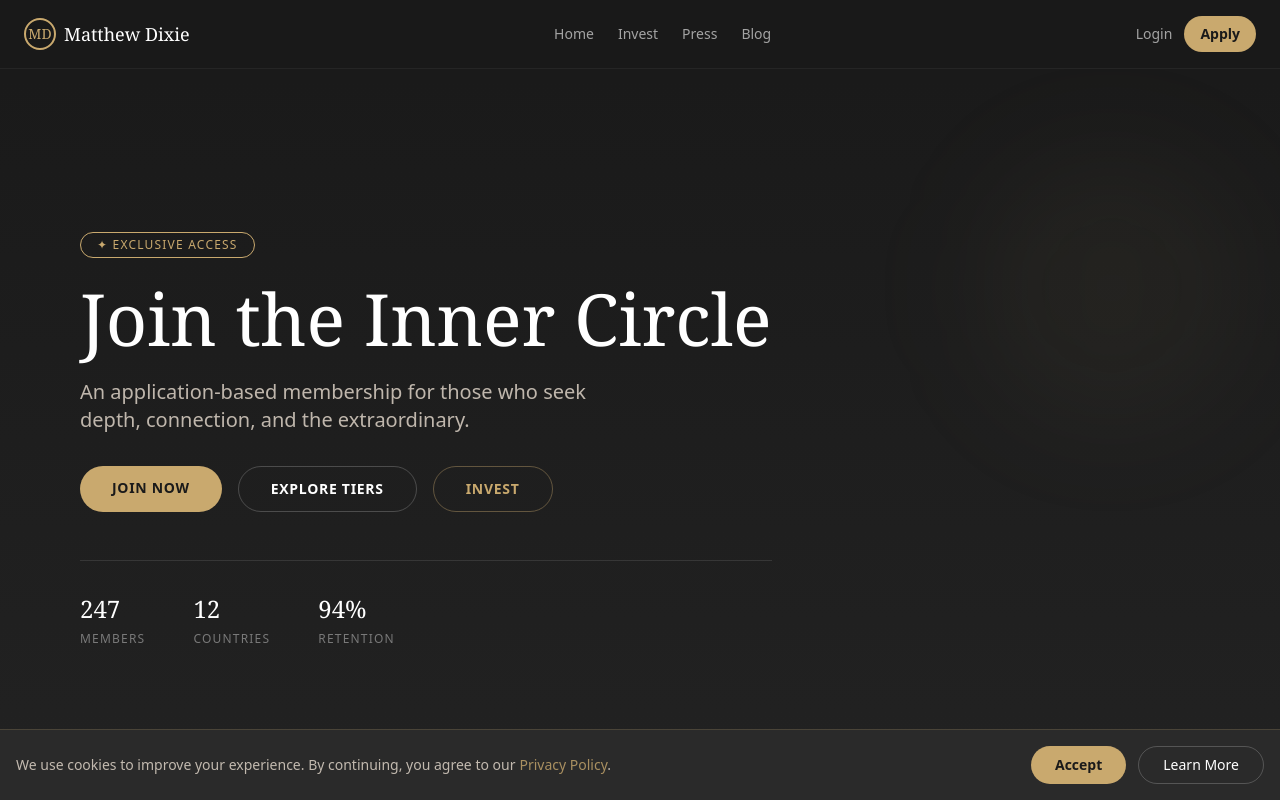
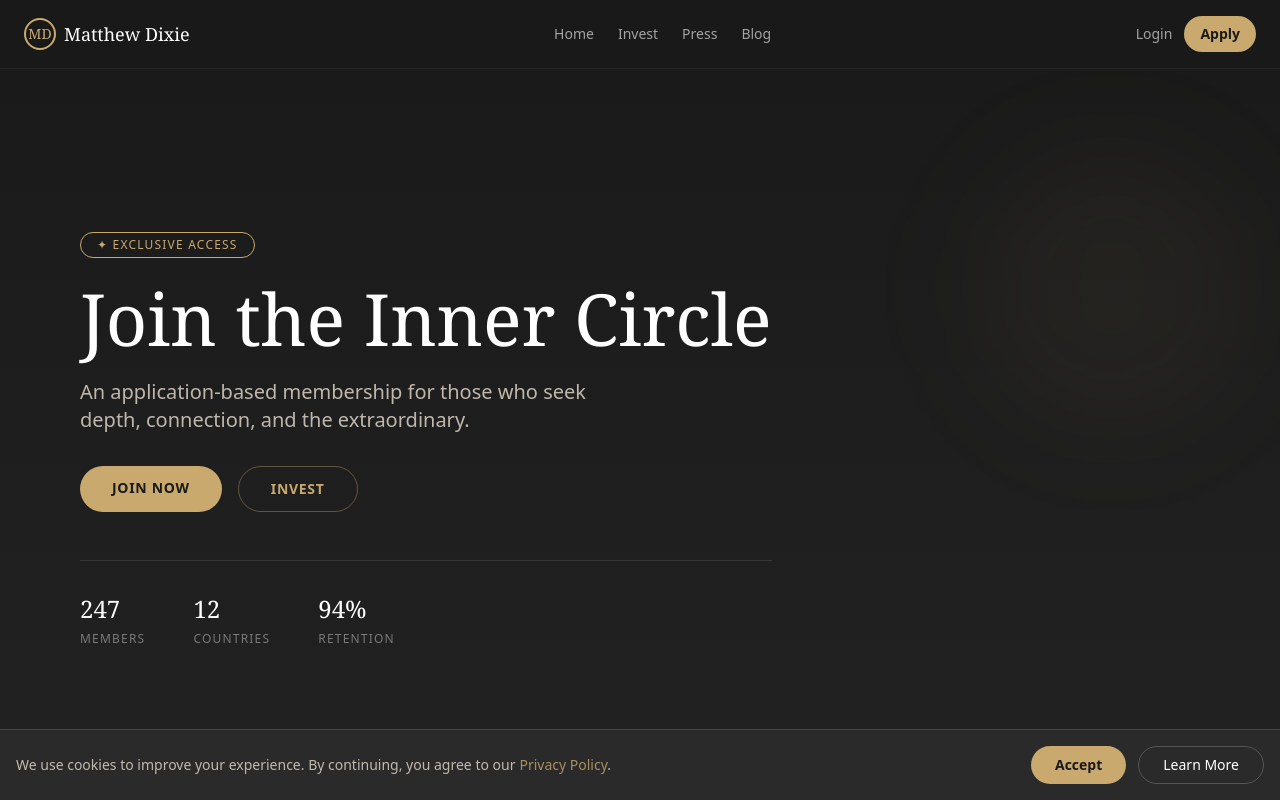
Before and after one commit to ihedioranmapromise-dev/matthew-dixie-management, a React app in the folder frontend/: page / in a window 1280 px wide. Shown: the top 800 px of the page. Built offline with nearby package versions, Linux system fonts and the light colour scheme; no server answers; the HTML template or start-up script is replaced by a standard one.

Commit message:
Remove Explore Tiers button from home page

```diff
--- a/frontend/src/pages/Home.jsx
+++ b/frontend/src/pages/Home.jsx
@@ -56,9 +56,6 @@ const Home = () => {
             <Link to="/apply" className="px-8 py-3 bg-gold text-charcoal rounded-full font-semibold uppercase tracking-wider text-sm hover:bg-gold-light transition">
               Join Now
             </Link>
-            <Link to="/tiers" className="px-8 py-3 border border-white/20 text-white rounded-full font-semibold uppercase tracking-wider text-sm hover:border-gold hover:text-gold transition">
-              Explore Tiers
-            </Link>
             <Link to="/investments" className="px-8 py-3 border border-gold/40 text-gold rounded-full font-semibold uppercase tracking-wider text-sm hover:bg-gold hover:text-charcoal transition">
               Invest
             </Link>
```
